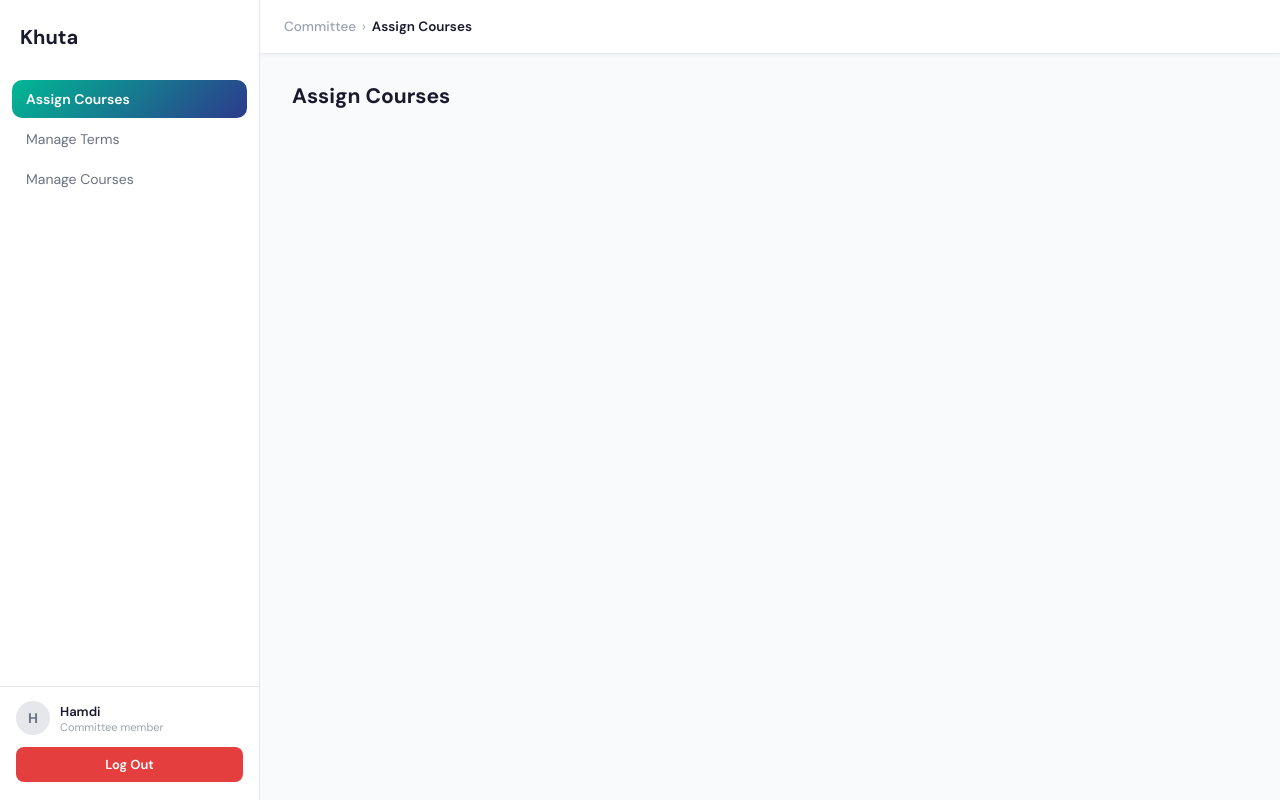
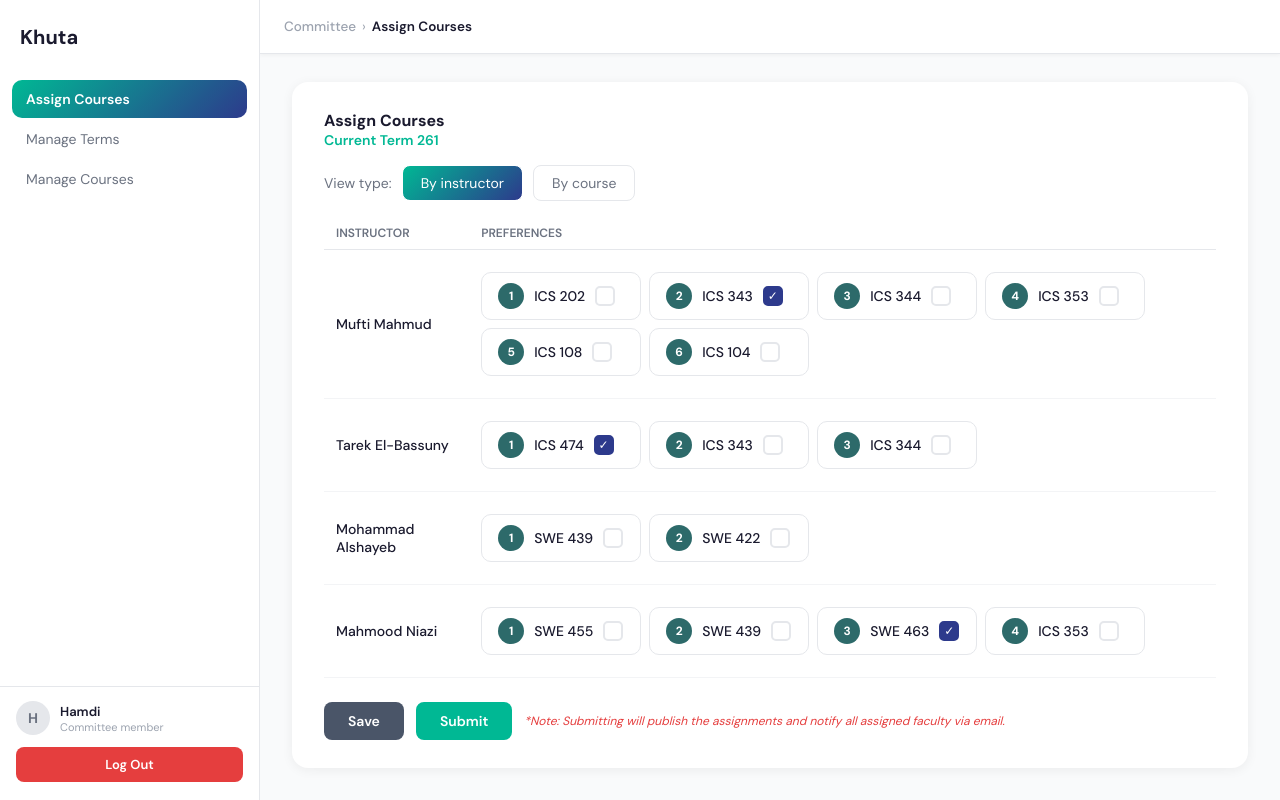
Before and after one commit to KawtharAlomran/SWE363ProjectGroup12, a React (Vite) app in the folder my-react-app/: page /committee/assign-courses in a window 1280 px wide. Built offline with nearby package versions, Linux system fonts and the light colour scheme.

Commit message:
AssignCourses

```diff
--- a/my-react-app/src/Committee/Pages/AssignCourses.jsx
+++ b/my-react-app/src/Committee/Pages/AssignCourses.jsx
@@ -1,3 +1,152 @@
+import { useState } from 'react';
+import '../../styles/ManageTerms.css';
+import ByInstructor from './ByInstructor';
+import ByCourse from './ByCourse';
+import '../../styles/AssignCourses.css';
+import ConfirmModal from '../../shared/ConfirmModal';
+
+
+// Temporary data — will be replaced by API call later
+const INSTRUCTORS = [
+  {
+    id: 1, name: 'Mufti Mahmud',
+    courses: [
+      { id: 1, code: 'ICS 202', rank: 1, assigned: false },
+      { id: 2, code: 'ICS 343', rank: 2, assigned: true  },
+      { id: 3, code: 'ICS 344', rank: 3, assigned: false },
+      { id: 4, code: 'ICS 353', rank: 4, assigned: false },
+      { id: 5, code: 'ICS 108', rank: 5, assigned: false },
+      { id: 6, code: 'ICS 104', rank: 6, assigned: false },
+    ]
+  },
+  {
+    id: 2, name: 'Tarek El-Bassuny',
+    courses: [
+      { id: 1, code: 'ICS 474', rank: 1, assigned: true  },
+      { id: 2, code: 'ICS 343', rank: 2, assigned: false },
+      { id: 3, code: 'ICS 344', rank: 3, assigned: false },
+    ]
+  },
+  {
+    id: 3, name: 'Mohammad Alshayeb',
+    courses: [
+      { id: 1, code: 'SWE 439', rank: 1, assigned: false },
+      { id: 2, code: 'SWE 422', rank: 2, assigned: false },
+    ]
+  },
+  {
+    id: 4, name: 'Mahmood Niazi',
+    courses: [
+      { id: 1, code: 'SWE 455', rank: 1, assigned: false },
+      { id: 2, code: 'SWE 439', rank: 2, assigned: false },
+      { id: 3, code: 'SWE 463', rank: 3, assigned: true  },
+      { id: 4, code: 'ICS 353', rank: 4, assigned: false },
+    ]
+  },
+];
+
+const COURSES_BY_COURSE = [
+  {
+    id: 1, code: 'ICS 104',
+    instructors: [
+      { id: 1, name: 'Mohammed Balah',  rank: 1, assigned: true  },
+      { id: 2, name: 'Mohammed Aslam',  rank: 1, assigned: false },
+      { id: 3, name: 'Alawi Alsaggaf',  rank: 3, assigned: true  },
+      { id: 4, name: 'Rashad Othman',   rank: 4, assigned: false },
+    ]
+  },
+  {
+    id: 2, code: 'ICS 108',
+    instructors: [
+      { id: 1, name: 'Yahya Garout',  rank: 1, assigned: true  },
+      { id: 2, name: 'Nuha Albadi',   rank: 3, assigned: false },
+      { id: 3, name: 'Putu Raharja',  rank: 5, assigned: false },
+      { id: 4, name: 'Rashad Othman', rank: 1, assigned: true  },
+    ]
+  },
+  {
+    id: 3, code: 'ICS 343',
+    instructors: [
+      { id: 1, name: 'Hani Almohair', rank: 1, assigned: true },
+    ]
+  },
+  {
+    id: 4, code: 'ICS 344',
+    instructors: [
+      { id: 1, name: 'Fakhri Khan',    rank: 2, assigned: true  },
+      { id: 2, name: 'Waleed Al Gobi', rank: 4, assigned: false },
+    ]
+  },
+];
+
 export default function AssignCourses() {
-  return <h2>Assign Courses</h2>;
+  const [viewType, setViewType] = useState('instructor');
+  const [instructors, setInstructors] = useState(INSTRUCTORS);
+  const [coursesList, setCoursesList] = useState(COURSES_BY_COURSE);
+  const [showConfirm, setShowConfirm] = useState(false);
+
+
+  const toggleByInstructor = (instructorId, courseId) => {
+    setInstructors(prev => prev.map(inst =>
+      inst.id === instructorId
+        ? { ...inst, courses: inst.courses.map(c => c.id === courseId ? { ...c, assigned: !c.assigned } : c) }
+        : inst
+    ));
+  };
+
+  const toggleByCourse = (courseId, instructorId) => {
+    setCoursesList(prev => prev.map(course =>
+      course.id === courseId
+        ? { ...course, instructors: course.instructors.map(i => i.id === instructorId ? { ...i, assigned: !i.assigned } : i) }
+        : course
+    ));
+  };
+
+  return (
+    <>
+      <div className="mt-card">
+
+        <h3 className="mt-title">Assign Courses</h3>
+        <div className="td-term-badge">Current Term 261</div>
+
+        <div className="ac-view-toggle">
+          <span className="ac-view-label">View type:</span>
+          <button
+            className={`ac-toggle-btn${viewType === 'instructor' ? ' ac-toggle-btn--active' : ''}`}
+            onClick={() => setViewType('instructor')}
+          >
+            By instructor
+          </button>
+          <button
+            className={`ac-toggle-btn${viewType === 'course' ? ' ac-toggle-btn--active' : ''}`}
+            onClick={() => setViewType('course')}
+          >
+            By course
+          </button>
+        </div>
+
+        {viewType === 'instructor' && (
+          <ByInstructor instructors={instructors} onToggle={toggleByInstructor} />
+        )}
+
+        {viewType === 'course' && (
+          <ByCourse courses={coursesList} onToggle={toggleByCourse} />
+        )}
+
+        <div className="an-actions" style={{ marginTop: 24 }}>
+          <button className="an-btn-save">Save</button>
+          <button className="an-btn-submit" onClick={() => setShowConfirm(true)}>Submit</button>
+          <span className="an-note">*Note: Submitting will publish the assignments and notify all assigned faculty via email.</span>
+        </div>
+
+      </div>
+      {showConfirm && (
+              <ConfirmModal
+                message="Are you sure you want to submit the changes?"
+                onConfirm={() => setShowConfirm(false)}
+                onCancel={() => setShowConfirm(false)}
+              />
+            )}
+    </>
+  );
 }
--- /dev/null
+++ b/my-react-app/src/Committee/Pages/ByCourse.jsx
@@ -0,0 +1,35 @@
+export default function ByCourse({ courses, onToggle }) {
+  return (
+    <table className="an-table" style={{ marginTop: 16 }}>
+      <thead>
+        <tr>
+          <th>Course number</th>
+          <th>Interested instructors</th>
+        </tr>
+      </thead>
+      <tbody>
+        {courses.map(course => (
+          <tr key={course.id}>
+            <td><span className="an-course-name">{course.code}</span></td>
+            <td>
+              <div className="ac-courses-grid">
+                {course.instructors.map(inst => (
+                  <div key={inst.id} className="ac-course-tag">
+                    <span className="ac-course-rank">{inst.rank}</span>
+                    <span>{inst.name}</span>
+                    <div
+                      className={`an-checkbox${inst.assigned ? ' an-checkbox-checked' : ''}`}
+                      onClick={() => onToggle(course.id, inst.id)}
+                    >
+                      {inst.assigned && '✓'}
+                    </div>
+                  </div>
+                ))}
+              </div>
+            </td>
+          </tr>
+        ))}
+      </tbody>
+    </table>
+  );
+}
--- /dev/null
+++ b/my-react-app/src/Committee/Pages/ByInstructor.jsx
@@ -0,0 +1,35 @@
+export default function ByInstructor({ instructors, onToggle }) {
+  return (
+    <table className="an-table" style={{ marginTop: 16 }}>
+      <thead>
+        <tr>
+          <th>Instructor</th>
+          <th>Preferences</th>
+        </tr>
+      </thead>
+      <tbody>
+        {instructors.map(inst => (
+          <tr key={inst.id}>
+            <td><span className="an-course-name">{inst.name}</span></td>
+            <td>
+              <div className="ac-courses-grid">
+                {inst.courses.map(course => (
+                  <div key={course.id} className="ac-course-tag">
+                    <span className="ac-course-rank">{course.rank}</span>
+                    <span>{course.code}</span>
+                    <div
+                      className={`an-checkbox${course.assigned ? ' an-checkbox-checked' : ''}`}
+                      onClick={() => onToggle(inst.id, course.id)}
+                    >
+                      {course.assigned && '✓'}
+                    </div>
+                  </div>
+                ))}
+              </div>
+            </td>
+          </tr>
+        ))}
+      </tbody>
+    </table>
+  );
+}
--- a/my-react-app/src/Committee/Pages/TermDetails.jsx
+++ b/my-react-app/src/Committee/Pages/TermDetails.jsx
@@ -1,4 +1,6 @@
+import { useState } from 'react';
 import '../../styles/ManageTerms.css';
+import ConfirmModal from '../../shared/ConfirmModal';
 
 // Temporary data — will be replaced by API call later
 const COURSES = [
@@ -10,11 +12,12 @@ const COURSES = [
 
 export default function TermDetails({ term, onBack }) {
   const canEdit = term.year === new Date().getFullYear();
+  const [showConfirm, setShowConfirm] = useState(false);
 
   return (
     <>
       <div className="mt-card">
-          <button className="td-back-btn" onClick={onBack}> › </button>
+        <button className="td-back-btn" onClick={onBack}>← Back</button>
         <h3 className="mt-title" style={{ marginBottom: 4 }}>All Offered Courses</h3>
         <div className="td-term-badge">
           Term {term?.name?.replace('Academic Terms ', '') ?? ''}
@@ -84,15 +87,23 @@ export default function TermDetails({ term, onBack }) {
             </tbody>
           </table>
         </div>
+
         {canEdit && (
           <div className="an-actions">
             <button className="an-btn-save">Save</button>
-            <button className="an-btn-submit" onClick={() => setShowConfirm(true)}>Submit</button>          </div>
-
+            <button className="an-btn-submit" onClick={() => setShowConfirm(true)}>Submit</button>
+          </div>
         )}
 
       </div>
 
+      {showConfirm && (
+        <ConfirmModal
+          message="Are you sure you want to submit the changes?"
+          onConfirm={() => setShowConfirm(false)}
+          onCancel={() => setShowConfirm(false)}
+        />
+      )}
     </>
   );
 }
--- /dev/null
+++ b/my-react-app/src/styles/AssignCourses.css
@@ -0,0 +1,68 @@
+/* ══════════════════════════════════════
+   ASSIGN COURSES PAGE
+══════════════════════════════════════ */
+
+.ac-view-toggle {
+  display: flex;
+  align-items: center;
+  gap: 10px;
+  margin: 16px 0;
+}
+
+.ac-view-label {
+  font-size: 14px;
+  color: var(--text-muted);
+}
+
+.ac-toggle-btn {
+  padding: 8px 18px;
+  border: 1px solid var(--border);
+  border-radius: 8px;
+  background: var(--white);
+  color: var(--text-muted);
+  font-family: inherit;
+  font-size: 14px;
+  cursor: pointer;
+  transition: all 0.15s;
+}
+
+.ac-toggle-btn--active {
+  background: var(--gradient);
+  color: var(--white);
+  border-color: var(--gradient);
+}
+
+.ac-courses-grid {
+  display: flex;
+  flex-wrap: wrap;
+  gap: 8px;
+  padding: 8px 0;
+}
+
+.ac-course-tag {
+  display: flex;
+  align-items: center;
+  gap: 10px;
+  padding: 10px 16px;
+  border: 1px solid var(--border);
+  border-radius: 10px;
+  font-size: 14px;
+  font-weight: 500;
+  color: var(--text);
+  background: var(--white);
+  min-width: 160px;
+}
+
+.ac-course-rank {
+  width: 26px;
+  height: 26px;
+  border-radius: 50%;
+  background: #2d6a6a;
+  color: var(--white);
+  font-size: 12px;
+  font-weight: 700;
+  display: flex;
+  align-items: center;
+  justify-content: center;
+  flex-shrink: 0;
+}
```
Also changed, not shown: my-react-app/src/shared/ConfirmModal.jsx (+16 -15 lines).
